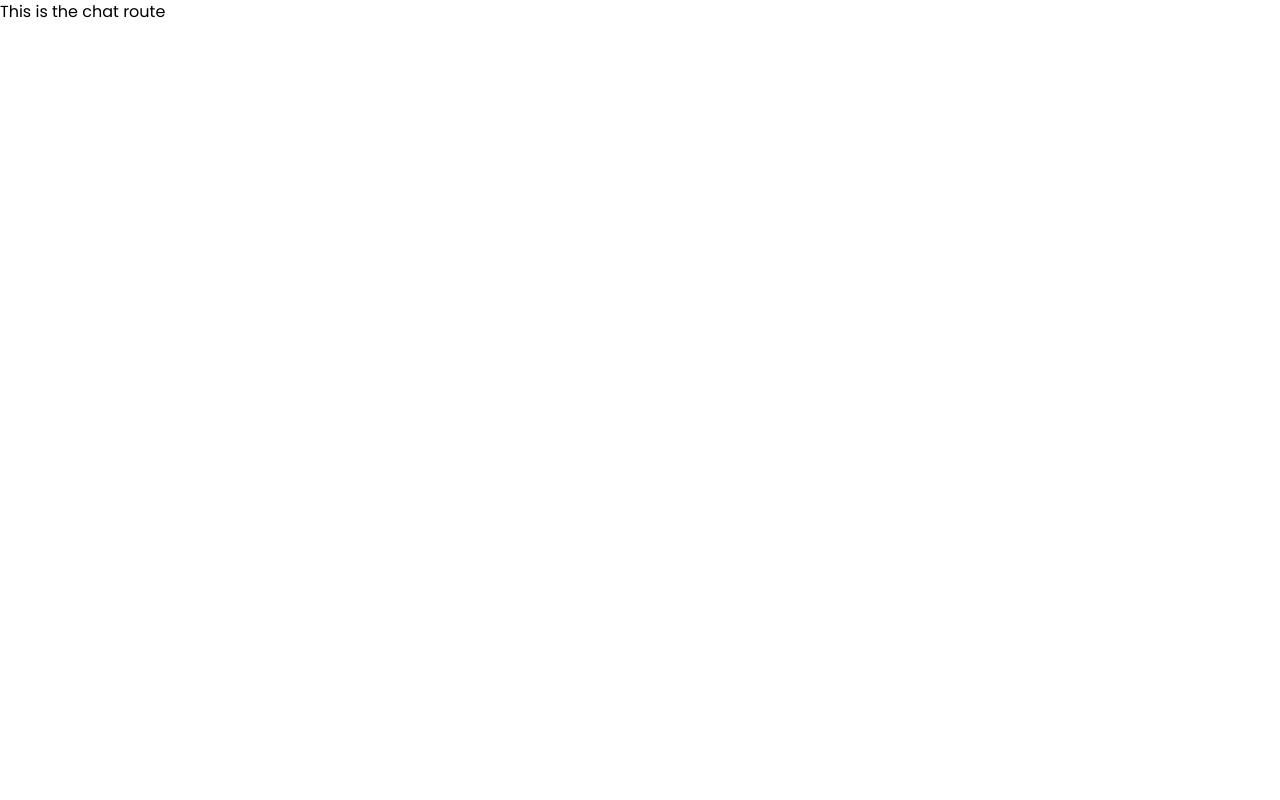
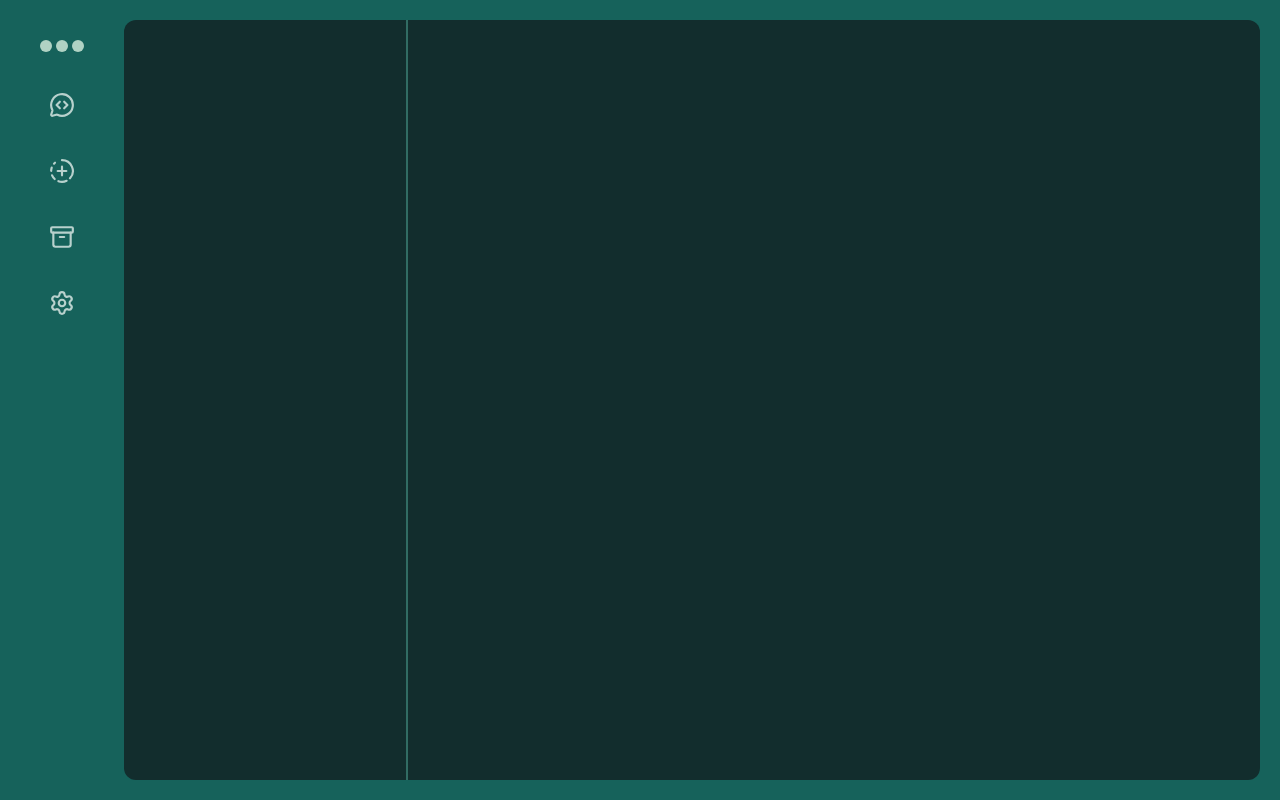
Before and after one commit to zaidachhwa/NexChat-Frontend, a Next.js app: page /chats in a window 1280 px wide. Built offline with nearby package versions, Linux system fonts and the light colour scheme.

Commit message:
add lucide-react for sidebar icons and implement ChatLayout and SideBar components

```diff
--- a/package.json
+++ b/package.json
@@ -11,6 +11,7 @@
   "dependencies": {
     "@hookform/resolvers": "^5.2.2",
     "axios": "^1.13.2",
+    "lucide-react": "^0.562.0",
     "next": "16.0.10",
     "react": "19.2.1",
     "react-dom": "19.2.1",
--- /dev/null
+++ b/src/app/chats/layout.js
@@ -0,0 +1,20 @@
+import SideBar from "@/components/SideBar";
+import React from "react";
+
+const ChatLayout = () => {
+  return (
+    <section className="w-full min-h-screen bg-green p-5 flex gap-5 text-fontgreen">
+      {/* Sidebar  */}
+      <SideBar />
+      {/* Main section */}
+      <main className="flex-1 bg-darkgreen rounded-xl flex">
+        {/* Contact */}
+        <div className="w-2/6 border-r-2 border-bordergreen"></div>
+        {/* Main chats  */}
+        <div className="w-full"></div>
+      </main>
+    </section>
+  );
+};
+
+export default ChatLayout;
--- a/src/app/chats/page.js
+++ b/src/app/chats/page.js
@@ -1,7 +1,17 @@
-import React from "react";
+"use client";
+import { useEffect, useState } from "react";
+import { useAuth } from "@/context/AuthContext";
 
 const Page = () => {
-  return <div>This is the chat route</div>;
+  const { user, loading, router } = useAuth();
+
+  useEffect(() => {
+    if (!user) {
+      router.replace("/login");
+    }
+  }, [user, router]);
+
+  return <div></div>;
 };
 
 export default Page;
--- /dev/null
+++ b/src/components/SideBar.js
@@ -0,0 +1,51 @@
+import {
+  Archive,
+  CircleFadingPlus,
+  MessageCircleCode,
+  Settings,
+} from "lucide-react";
+import React from "react";
+
+const SideBar = () => {
+  const sidebarIcons = [
+    {
+      icon: <MessageCircleCode size={26} />,
+      desc: "Messaging",
+    },
+    {
+      icon: <CircleFadingPlus size={26} />,
+      desc: "Status",
+    },
+    {
+      icon: <Archive size={26} />,
+      desc: "Archived Chats",
+    },
+    {
+      icon: <Settings size={26} />,
+      desc: "Settings",
+    },
+  ];
+  return (
+    <aside className="min-w-20 min-h-full p-5 flex flex-col items-center justify-start">
+      <div className="flex items-center justify-center gap-1">
+        <span className="size-3 bg-icongreen/80 rounded-full"></span>
+        <span className="size-3 bg-icongreen/80 rounded-full"></span>
+        <span className="size-3 bg-icongreen/80 rounded-full"></span>
+      </div>
+
+      {/* Tray  */}
+      <div className="flex flex-col space-y-10 mt-10 *:cursor-pointer">
+        {sidebarIcons.map((item, index) => (
+          <div key={index} className="relative group">
+            <div>{item.icon}</div>
+            <div className="bg-icongreen text-darkgreen shadow w-fit px-2 text-xs rounded-md p-1 absolute top-0 left-8 hidden group-hover:block">
+              {item.desc}
+            </div>
+          </div>
+        ))}
+      </div>
+    </aside>
+  );
+};
+
+export default SideBar;
--- a/src/context/AuthContext.js
+++ b/src/context/AuthContext.js
@@ -6,7 +6,9 @@ const AuthContext = createContext();
 
 // For wrapping the main parent component
 export const AuthProvider = ({ children }) => {
-  const [user, setUser] = useState(null);
+  const [user, setUser] = useState(
+    JSON.parse(localStorage.getItem("user") || null)
+  );
   const [loading, setLoading] = useState(false);
   const router = useRouter();
 
--- a/src/services/api.auth.js
+++ b/src/services/api.auth.js
@@ -31,15 +31,13 @@ export const loginUser = async (data, router, setLoading, setUser) => {
     // Save User data and token
     setUser(res.data?.user);
     localStorage.setItem("user", JSON.stringify(res.data?.user));
+    localStorage.setItem("accessToken", res.data?.user?.accessToken);
 
-    localStorage.setItem("accessToken", res.data?.user?.accessToken);
     router.push("/chats");
-    console.log(res);
     return res.data;
   } catch (error) {
     const err = error?.response?.data?.message;
     toast.error(err || "Server Error");
-    console.log(err);
     return error?.response?.data?.message;
   } finally {
     setLoading(false);
```
Also changed, not shown: 1 other file (tests, documents, lock files or other folders).
